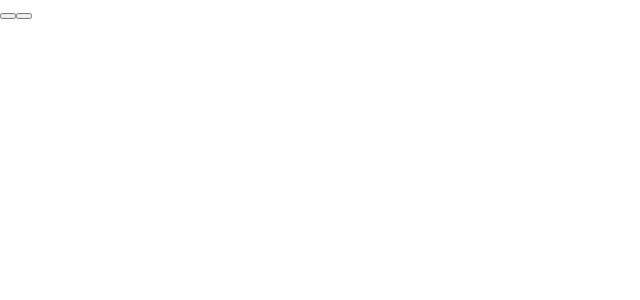
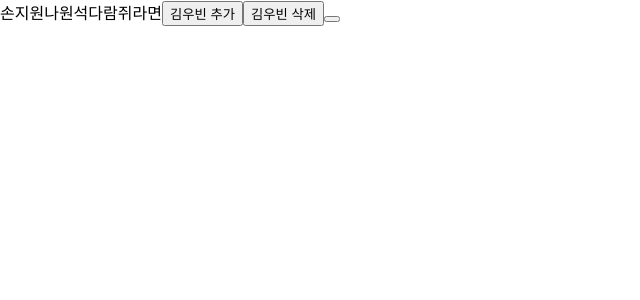
Before and after one commit to Na1stone/sonjiwon-ts-teaching, a React (Create React App) app: page / in a window 1280 px wide. Shown: the top 300 px of the page, without its empty margins (0-640 px from the left). Built offline with nearby package versions, Linux system fonts and the light colour scheme.

Commit message:
우빈씨 추가 성공

```diff
--- a/src/Woobin.tsx
+++ b/src/Woobin.tsx
@@ -1,7 +1,7 @@
 import React, {useState} from "react";
 
 const Woobin=()=>{
-    const [nameList, setNameList] = useState(['가','나','다','라'])
+    const [nameList, setNameList] = useState(['손지원','나원석','다람쥐','라면'])
     const arrayLength: number = nameList.length
     const filtername:string[] = nameList.filter((value) => value !== "김우빈")
     const splicename = nameList.splice
@@ -10,10 +10,17 @@ const Woobin=()=>{
 
     return(
         <div>
+            {nameList}
             <button onClick={() => setNameList(nameList.concat('김우빈'))}>
+                김우빈 추가
             </button>
 
             <button onClick={() => filtername}>
+                김우빈 삭제
+            </button>
+
+            <button onClick={() => filtername}>
+
             </button>
 
 
```
